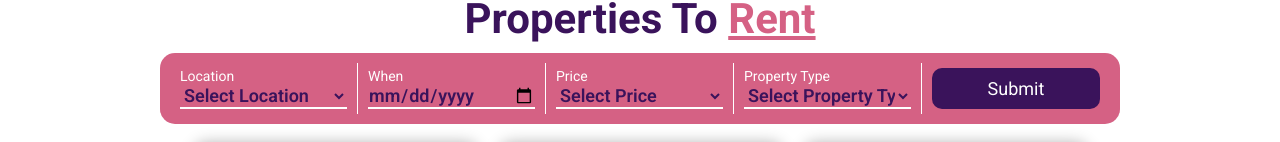
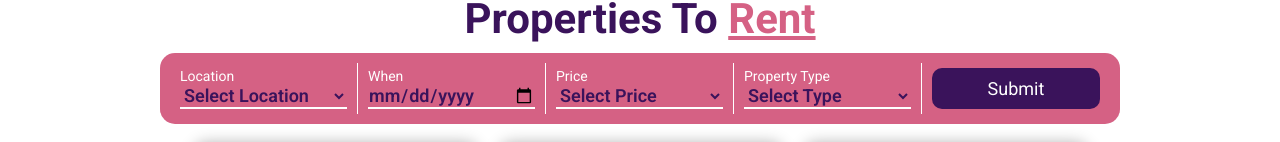
Before and after one commit to JiveshRajput/gharkhareedo, a React (Create React App) app: page / in a window 1280 px wide. Shown: the part 396-538 px from the top of the page. Built offline with nearby package versions, Linux system fonts and the light colour scheme.

Commit message:
fixed filter filtering name

```diff
--- a/src/Components/Filter/Filter.js
+++ b/src/Components/Filter/Filter.js
@@ -39,7 +39,7 @@ function Filter({ submitFilterBtn }) {
                 <div className="filterBox">
                     <label className='filterLabel' htmlFor="filterPropType">Property Type</label>
                     <select name="filterPrice" className='filterValue' id="filterPropType" onChange={(e) => setPropType(e.target.value)}>
-                        <option value="">Select Property Type</option>
+                        <option value="">Select Type</option>
                         <option value="house">Houses</option>
                         <option value="flat">Flats</option>
                     </select>
```
